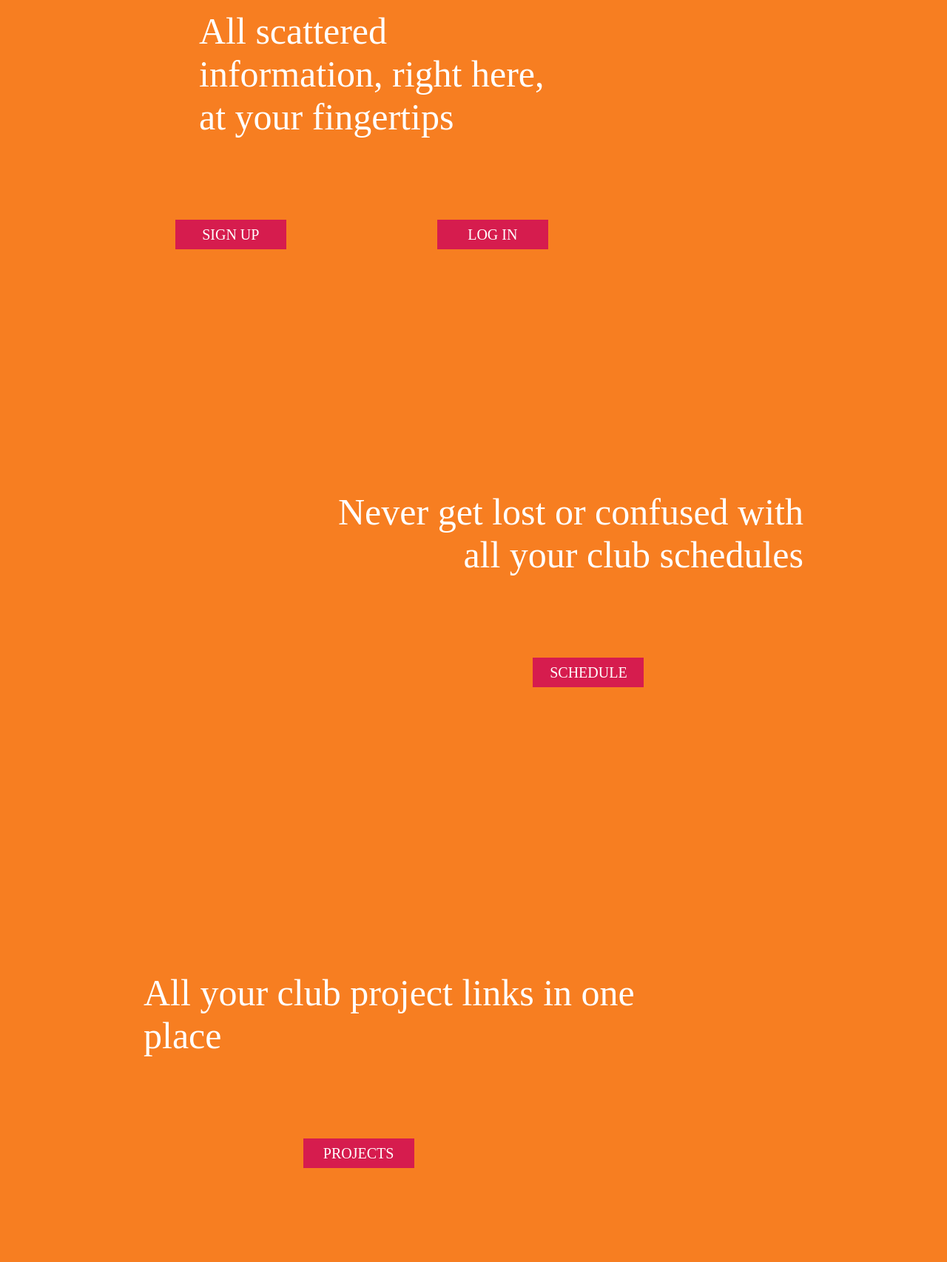
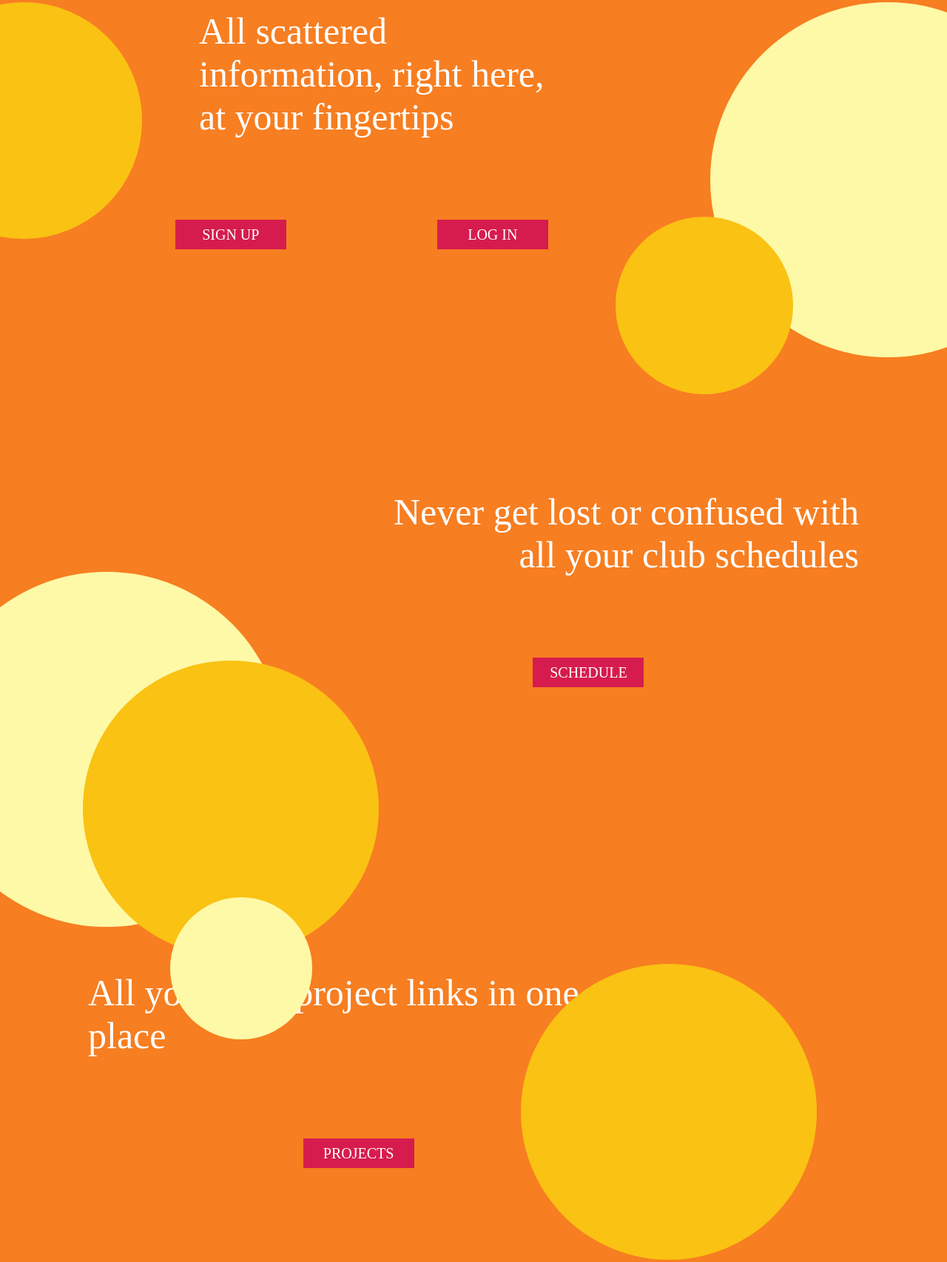
Before and after one commit to Rohitkk432/DevSoc-hackathon, a plain HTML site: page homepage.html in a window 1280 px wide. Shown: the part 107-1813 px from the top of the page at 74% size. Drawn offline with Linux system fonts and the light colour scheme; a web font is replaced by a local one.

Commit message:
background circles complete

```diff
--- a/homepage.css
+++ b/homepage.css
@@ -7,6 +7,7 @@
 body{
 	background-color: #f77e21;
 	color: #fff;
+	overflow-x: hidden;
 }
 
 div.navbar{
@@ -80,7 +81,7 @@ h1.statement1{
  h1.statement3{
 	text-align: left;
 	clear: left;
-	margin-left: 2.5em;
+	margin-left: 1em;
  }
 
 h1.statement2{
@@ -88,7 +89,7 @@ h1.statement2{
 	clear: right;
 	float: right;
 	display: block;
-	margin-right: 2.5em;
+	margin-right: 1em;
 	margin-left: 4em;
 }
 
@@ -111,3 +112,69 @@ div.subdiv3 > button{
 .button1{
 	margin-left: 15%;
 }
+
+div.dot{
+	position: absolute;
+	border-radius: 50%;
+}
+
+.dot1{
+	background-color: #fef9a7;
+	width: 30em;
+	height: 30em;
+	left: 75%;
+}
+
+.dot2{
+	background-color: #fac213;
+	width: 15em;
+	height: 15em;
+	left: 65%;
+	top: 50%;
+}
+
+.dot3{
+	background-color: #fac213;
+	width: 20em;
+	height: 20em;
+	right: 85%
+}
+
+.dot4{
+	background-color: #fef9a7;
+	width: 30em;
+	height: 30em;
+	right: 70%;
+	top: 110%;
+}
+
+.dot5{
+	background-color: #fac213;
+	width: 25em;
+	height: 25em;
+	right: 60%;
+	top: 125%;
+}
+
+.dot6{
+	background-color: #fef9a7;
+	width: 12em;
+	height: 12em;
+	top: 165%;
+	right: 67%;
+}
+
+.dot7{
+	background-color:#fac213;
+	width: 25em;
+	height:25em;
+	left: 55%;
+}
+
+.dot8{
+	background-color:fef9a7;
+	width: 20em;
+	height: 20em;
+	left: 72%;
+	top: 245%;
+}
--- a/homepage.html
+++ b/homepage.html
@@ -22,7 +22,9 @@
 
 
 <div class="subdiv1 subdiv">
-
+<div class="dot dot1"><span></span></div>
+<div class="dot dot2"><span></span></div>
+<div class="dot dot3"><span></span></div>
 
 <h1 class="statement1">All scattered information,
 right here,
@@ -33,6 +35,9 @@ at your fingertips</h1>
 </div>
 
 <div class = "subdiv2 subdiv">
+<div class="dot dot4"><span></span></div>
+<div class="dot dot5"><span></span></div>
+<div class="dot dot6"><span></span></div>
 
 <h1 class="statement2">Never get lost or confused with all your club schedules</h1>
 
@@ -41,6 +46,8 @@ at your fingertips</h1>
 </div>
 
 <div class="subdiv3 subdiv">
+<div class="dot dot7"><span></span></div>
+<div class="dot dot8"><span></span></div>
 
 <h1 class="statement3">All your club project
 links in one place</h1>
```
Also changed, not shown: 2 other files.
